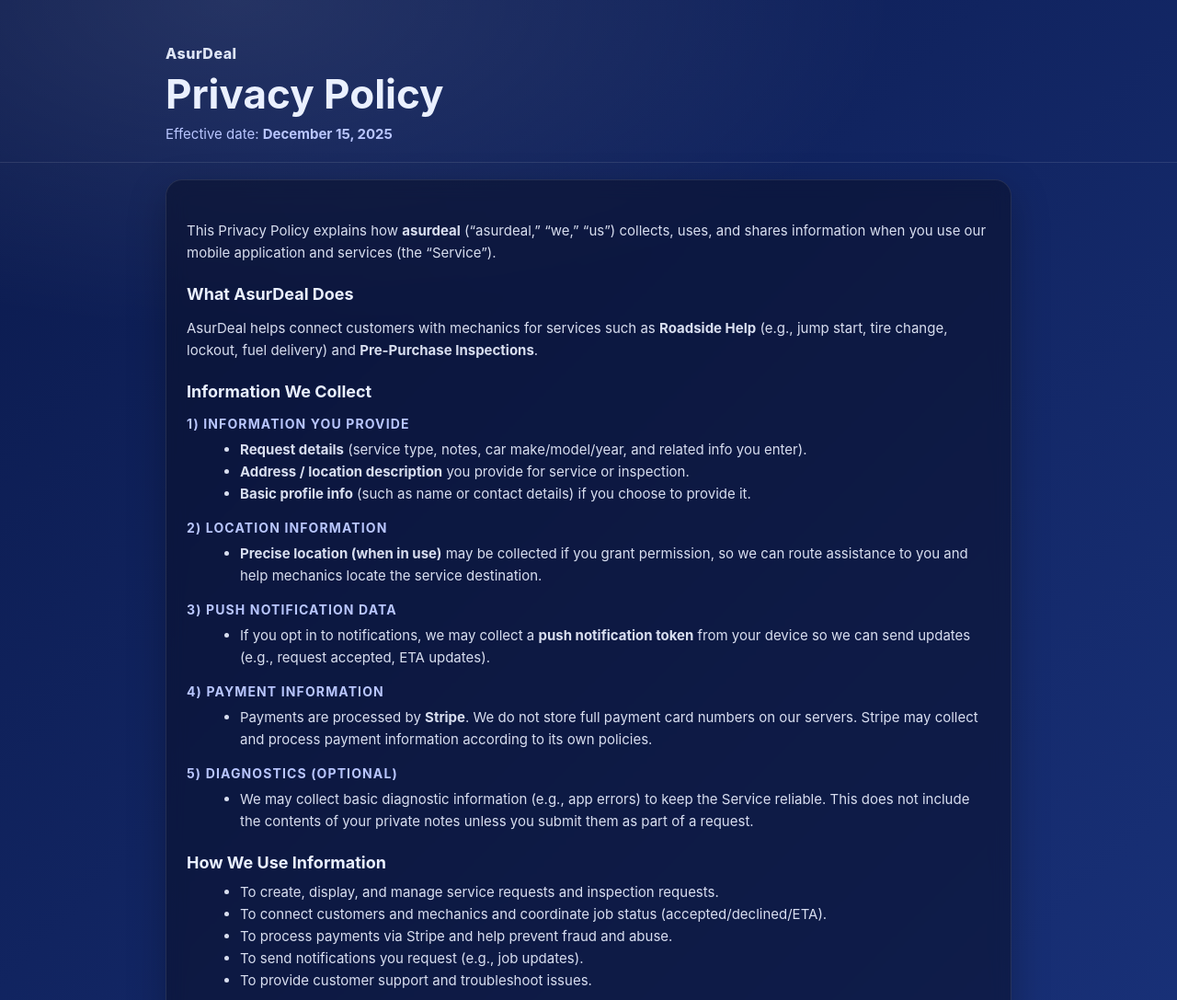
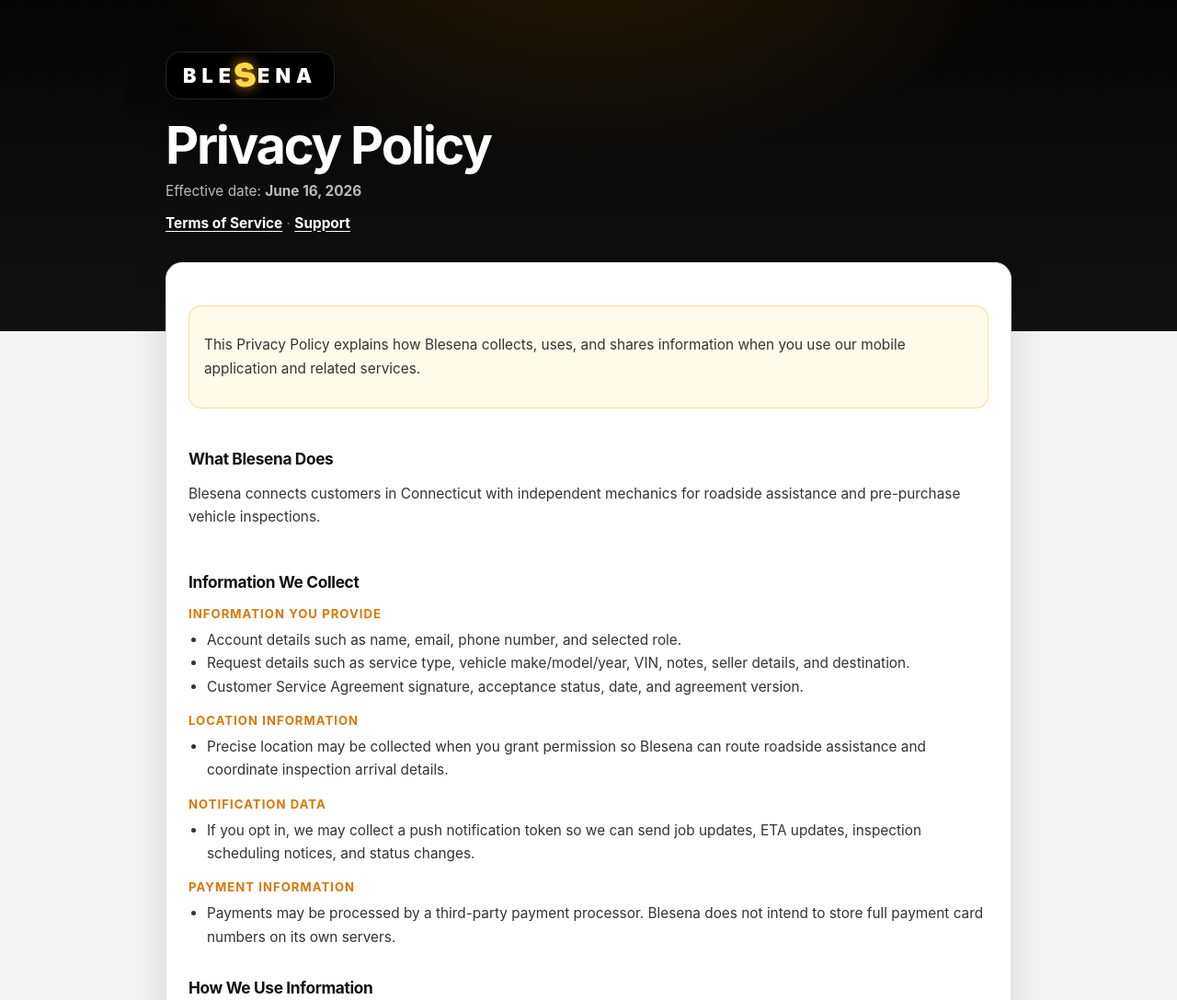
Before and after one commit to ambientact78-lang/asurdeallegal, a plain HTML site: page index.html in a window 1280 px wide. Shown: the top 1087 px of the page at 92% size. Drawn offline with Linux system fonts and the light colour scheme.

Commit message:
Add files via upload

```diff
--- a/index.html
+++ b/index.html
@@ -3,79 +3,71 @@
   <head>
     <meta charset="UTF-8" />
     <meta name="viewport" content="width=device-width, initial-scale=1" />
-    <title>AsurDeal · Privacy Policy</title>
+    <title>Blesena · Privacy Policy</title>
     <link rel="stylesheet" href="styles.css" />
-    <meta name="description" content="AsurDeal Privacy Policy" />
+    <meta name="description" content="Blesena Privacy Policy" />
   </head>
 
   <body>
     <header class="hero">
       <div class="container">
-        <div class="brand">AsurDeal</div>
+        <div class="brand">BLE<span class="s">S</span>ENA</div>
         <h1>Privacy Policy</h1>
-        <p class="sub">
-          Effective date: <strong>December 15, 2025</strong>
+        <p class="sub">Effective date: <strong>June 16, 2026</strong></p>
+        <p class="sub" style="margin-top: 10px;">
+          <a href="https://ambientact78-lang.github.io/asurdealterms/">Terms of Service</a>
+          <span style="opacity:.6;"> · </span>
+          <a href="mailto:legal@blesena.com">Support</a>
         </p>
       </div>
     </header>
 
     <main class="container card">
-      <section>
+      <section class="notice">
         <p>
-          This Privacy Policy explains how <strong>asurdeal</strong> (“asurdeal,”
-          “we,” “us”) collects, uses, and shares information when you use our mobile
-          application and services (the “Service”).
+          This Privacy Policy explains how Blesena collects, uses, and shares information when
+          you use our mobile application and related services.
         </p>
       </section>
 
       <section>
-        <h2>What AsurDeal Does</h2>
+        <h2>What Blesena Does</h2>
         <p>
-          AsurDeal helps connect customers with mechanics for services such as
-          <strong>Roadside Help</strong> (e.g., jump start, tire change, lockout, fuel delivery)
-          and <strong>Pre-Purchase Inspections</strong>.
+          Blesena connects customers in Connecticut with independent mechanics for roadside
+          assistance and pre-purchase vehicle inspections.
         </p>
       </section>
 
       <section>
         <h2>Information We Collect</h2>
-
-        <h3>1) Information you provide</h3>
+        <h3>Information You Provide</h3>
         <ul>
-          <li><strong>Request details</strong> (service type, notes, car make/model/year, and related info you enter).</li>
-          <li><strong>Address / location description</strong> you provide for service or inspection.</li>
-          <li><strong>Basic profile info</strong> (such as name or contact details) if you choose to provide it.</li>
+          <li>Account details such as name, email, phone number, and selected role.</li>
+          <li>Request details such as service type, vehicle make/model/year, VIN, notes, seller details, and destination.</li>
+          <li>Customer Service Agreement signature, acceptance status, date, and agreement version.</li>
         </ul>
 
-        <h3>2) Location information</h3>
+        <h3>Location Information</h3>
         <ul>
           <li>
-            <strong>Precise location (when in use)</strong> may be collected if you grant permission,
-            so we can route assistance to you and help mechanics locate the service destination.
+            Precise location may be collected when you grant permission so Blesena can route
+            roadside assistance and coordinate inspection arrival details.
           </li>
         </ul>
 
-        <h3>3) Push notification data</h3>
+        <h3>Notification Data</h3>
         <ul>
           <li>
-            If you opt in to notifications, we may collect a <strong>push notification token</strong>
-            from your device so we can send updates (e.g., request accepted, ETA updates).
+            If you opt in, we may collect a push notification token so we can send job updates,
+            ETA updates, inspection scheduling notices, and status changes.
           </li>
         </ul>
 
-        <h3>4) Payment information</h3>
+        <h3>Payment Information</h3>
         <ul>
           <li>
-            Payments are processed by <strong>Stripe</strong>. We do not store full payment card numbers
-            on our servers. Stripe may collect and process payment information according to its own policies.
-          </li>
-        </ul>
-
-        <h3>5) Diagnostics (optional)</h3>
-        <ul>
-          <li>
-            We may collect basic diagnostic information (e.g., app errors) to keep the Service reliable.
-            This does not include the contents of your private notes unless you submit them as part of a request.
+            Payments may be processed by a third-party payment processor. Blesena does not intend
+            to store full payment card numbers on its own servers.
           </li>
         </ul>
       </section>
@@ -83,56 +75,50 @@
       <section>
         <h2>How We Use Information</h2>
         <ul>
-          <li>To create, display, and manage service requests and inspection requests.</li>
-          <li>To connect customers and mechanics and coordinate job status (accepted/declined/ETA).</li>
-          <li>To process payments via Stripe and help prevent fraud and abuse.</li>
-          <li>To send notifications you request (e.g., job updates).</li>
-          <li>To provide customer support and troubleshoot issues.</li>
+          <li>To create, display, dispatch, and manage service requests.</li>
+          <li>To connect customers and mechanics and coordinate job status.</li>
+          <li>To process payments, refunds, cancellations, and disputes.</li>
+          <li>To enforce the Customer Service Agreement and off-platform contact policy.</li>
+          <li>To provide customer support and improve reliability.</li>
         </ul>
       </section>
 
       <section>
         <h2>How We Share Information</h2>
-        <p>We share information only as needed to operate the Service, including:</p>
+        <p>We share information only as needed to operate Blesena, including:</p>
         <ul>
           <li>
-            <strong>With mechanics</strong>: request details necessary to complete the job (e.g., service type,
-            destination/location, car details, notes relevant to the service).
+            With mechanics: request details necessary to complete a job, such as service type,
+            vehicle details, notes, and destination/location.
           </li>
-          <li>
-            <strong>With payment processors</strong>: Stripe processes payments for the Service.
-          </li>
-          <li>
-            <strong>For legal reasons</strong>: if required by law or to protect safety, rights, and integrity of the Service.
-          </li>
+          <li>With payment processors: information needed to process payment and refunds.</li>
+          <li>For legal or safety reasons: when required by law or to protect users, mechanics, or Blesena.</li>
         </ul>
-        <p>
-          We do <strong>not</strong> sell your personal information.
-        </p>
+        <p>We do not sell your personal information.</p>
       </section>
 
       <section>
         <h2>Data Retention</h2>
         <p>
-          We keep request records for as long as needed to operate the Service, handle disputes,
-          comply with legal obligations, and improve reliability. You may request deletion as described below.
+          We keep records for as long as needed to operate Blesena, handle disputes, comply with
+          legal obligations, enforce agreements, and improve platform reliability.
         </p>
       </section>
 
       <section>
         <h2>Your Choices</h2>
         <ul>
-          <li><strong>Location</strong>: You can disable location permissions in your device settings, but some features may not work.</li>
-          <li><strong>Notifications</strong>: You can opt out anytime in your device notification settings.</li>
-          <li><strong>Access / deletion</strong>: You can request deletion of your data by contacting us (see “Contact Us”).</li>
+          <li>Location: You can disable location permissions in device settings, but some features may not work.</li>
+          <li>Notifications: You can opt out in device notification settings.</li>
+          <li>Access or deletion: You may contact us to request help with your data.</li>
         </ul>
       </section>
 
       <section>
-        <h2>Children’s Privacy</h2>
+        <h2>Children's Privacy</h2>
         <p>
-          The Service is not directed to children under 13, and we do not knowingly collect personal information
-          from children under 13. If you believe a child has provided information, contact us.
+          Blesena is not directed to children under 13, and we do not knowingly collect personal
+          information from children under 13.
         </p>
       </section>
 
@@ -140,31 +126,29 @@
         <h2>Security</h2>
         <p>
           We use reasonable administrative and technical safeguards to help protect information.
-          No method of transmission or storage is 100% secure.
+          No method of transmission or storage is completely secure.
         </p>
       </section>
 
       <section>
-        <h2>Changes to This Policy</h2>
+        <h2>Changes To This Policy</h2>
         <p>
-          We may update this Privacy Policy from time to time. We will revise the “Effective date” above when we do.
+          We may update this Privacy Policy from time to time. We will revise the effective date
+          when we do.
         </p>
       </section>
 
       <section class="contact">
         <h2>Contact Us</h2>
         <p>
-          If you have questions or want to request deletion, contact:
+          Questions or deletion requests:
           <br />
-          <strong>Email:</strong> <a href="mailto:support@asurdeal.com">support@asurdeal.com</a>
-        </p>
-        <p class="muted">
-          (Replace the email with your real support email before publishing.)
+          <strong>Email:</strong> <a href="mailto:legal@blesena.com">legal@blesena.com</a>
         </p>
       </section>
 
       <footer>
-        <p class="muted">© <span id="year"></span> AsurDeal. All rights reserved.</p>
+        <p class="muted">© <span id="year"></span> Blesena. All rights reserved.</p>
       </footer>
     </main>
 
--- a/styles.css
+++ b/styles.css
@@ -1,92 +1,156 @@
-:root{
-  --bg1:#0b1a4d;
-  --bg2:#1e3a8a;
-  --card:#0f1b3a;
-  --text:#eaf0ff;
-  --muted:#b9c6ff;
-  --stroke:rgba(255,255,255,.10);
+:root {
+  --ink: #000000;
+  --ink-2: #111111;
+  --surface: #f5f5f5;
+  --card: #ffffff;
+  --text: #111111;
+  --body: #333333;
+  --muted: #6b7280;
+  --border: #e5e5e5;
+  --brand: #f59e0b;
+  --brand-dark: #d97706;
+  --brand-light: #fffbeb;
 }
 
-*{ box-sizing:border-box; }
-body{
-  margin:0;
-  font-family: -apple-system, BlinkMacSystemFont, "SF Pro Display", "SF Pro Text",
-               "Segoe UI", Roboto, Helvetica, Arial, sans-serif;
-  color:var(--text);
-  background: radial-gradient(1200px 600px at 20% 0%, rgba(255,255,255,.10), transparent 60%),
-              linear-gradient(135deg, var(--bg1), var(--bg2));
+* { box-sizing: border-box; }
+
+body {
+  margin: 0;
+  font-family: Inter, -apple-system, BlinkMacSystemFont, "SF Pro Display", "SF Pro Text",
+    "Segoe UI", Roboto, Helvetica, Arial, sans-serif;
+  color: var(--text);
+  background:
+    radial-gradient(720px 420px at 50% -120px, rgba(245, 158, 11, 0.18), transparent 70%),
+    linear-gradient(180deg, #050505 0, #111 360px, var(--surface) 360px);
 }
 
-.container{
-  width:min(920px, calc(100% - 32px));
-  margin:0 auto;
+.container {
+  width: min(920px, calc(100% - 32px));
+  margin: 0 auto;
 }
 
-.hero{
-  padding:48px 0 18px;
-  border-bottom:1px solid var(--stroke);
+.hero {
+  padding: 56px 0 30px;
+  color: #fff;
 }
 
-.brand{
-  font-weight:800;
-  letter-spacing:.5px;
-  opacity:.95;
-  margin-bottom:10px;
+.brand {
+  display: inline-flex;
+  align-items: center;
+  gap: 2px;
+  background: #000;
+  border: 1px solid #242424;
+  border-radius: 16px;
+  padding: 12px 18px;
+  margin-bottom: 22px;
+  box-shadow: 0 16px 44px rgba(0, 0, 0, 0.35);
+  font-size: 1.35rem;
+  font-weight: 900;
+  letter-spacing: 0.28em;
 }
 
-h1{
-  margin:0 0 8px 0;
-  font-size: clamp(28px, 4vw, 44px);
-  line-height:1.1;
+.brand .s {
+  color: #ffd84a;
+  font-size: 1.65em;
+  font-style: italic;
+  line-height: 0.6;
+  margin: 0 -0.15em;
+  text-shadow: 0 0 14px rgba(245, 158, 11, 0.95);
+  transform: rotate(-9deg) skewX(9deg);
+  display: inline-block;
 }
 
-.sub{ margin:0; color:var(--muted); }
-
-.card{
-  margin:18px auto 48px;
-  padding:28px 22px;
-  background: rgba(10, 16, 40, .55);
-  border:1px solid var(--stroke);
-  border-radius:18px;
-  backdrop-filter: blur(10px);
-  box-shadow: 0 14px 40px rgba(0,0,0,.25);
+h1 {
+  margin: 0 0 10px;
+  font-size: clamp(32px, 5vw, 56px);
+  line-height: 1;
+  letter-spacing: -0.04em;
 }
 
-h2{
-  margin:22px 0 10px;
-  font-size:18px;
-}
-h3{
-  margin:16px 0 8px;
-  font-size:14px;
-  color:var(--muted);
-  text-transform: uppercase;
-  letter-spacing:.08em;
+.sub {
+  margin: 0;
+  color: rgba(255, 255, 255, 0.72);
+  line-height: 1.6;
 }
 
-p, li{
-  color:rgba(234,240,255,.92);
-  line-height:1.6;
-  font-size:15px;
+.sub a {
+  color: #fff;
+  font-weight: 700;
 }
-ul{
-  margin:8px 0 0 18px;
+
+.card {
+  margin: 0 auto 48px;
+  padding: 30px 24px;
+  background: var(--card);
+  border: 1px solid var(--border);
+  border-radius: 18px;
+  box-shadow: 0 18px 48px rgba(0, 0, 0, 0.12);
 }
-a{
-  color:#d7e1ff;
+
+section {
+  padding: 4px 0;
+}
+
+h2 {
+  margin: 24px 0 10px;
+  font-size: 1.08rem;
+  letter-spacing: -0.02em;
+}
+
+h3 {
+  margin: 16px 0 8px;
+  font-size: 0.82rem;
+  color: var(--brand-dark);
+  text-transform: uppercase;
+  letter-spacing: 0.08em;
+}
+
+p, li {
+  color: var(--body);
+  line-height: 1.65;
+  font-size: 0.96rem;
+}
+
+ul {
+  margin: 8px 0 0 20px;
+  padding: 0;
+}
+
+a {
+  color: var(--brand-dark);
   text-decoration: underline;
   text-underline-offset: 3px;
 }
-a:hover{ opacity:.9; }
 
-.muted{ color:var(--muted); font-size:13px; }
-.contact{
-  margin-top:26px;
-  padding-top:10px;
-  border-top:1px solid var(--stroke);
+a:hover { color: var(--ink); }
+
+.notice {
+  background: var(--brand-light);
+  border: 1px solid rgba(245, 158, 11, 0.35);
+  border-radius: 14px;
+  padding: 14px 16px;
+  margin: 16px 0;
 }
-footer{
-  margin-top:22px;
-  padding-top:12px;
-  border-top:1px solid var(--stroke);
+
+.muted {
+  color: var(--muted);
+  font-size: 0.85rem;
 }
+
+.contact {
+  margin-top: 26px;
+  padding-top: 10px;
+  border-top: 1px solid var(--border);
+}
+
+footer {
+  margin-top: 22px;
+  padding-top: 12px;
+  border-top: 1px solid var(--border);
+}
+
+@media (max-width: 560px) {
+  .hero { padding-top: 34px; }
+  .brand { font-size: 1rem; letter-spacing: 0.22em; width: 100%; justify-content: center; }
+  .card { border-radius: 16px; padding: 22px 18px; }
+}
```
